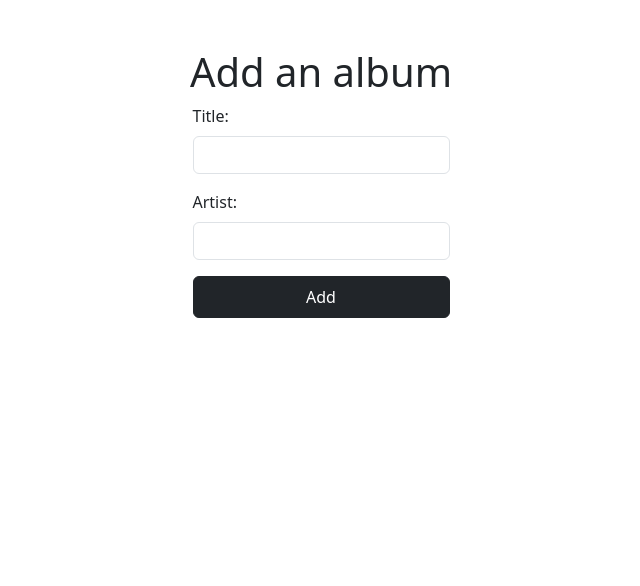
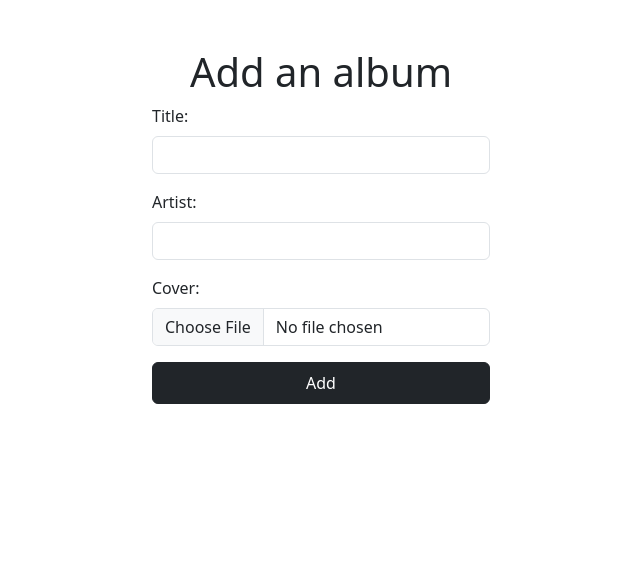
Before and after one commit to Fintani/MusicNotes, a Django app: page /music_notes/add/ in a window 1280 px wide. Shown: the part 80-666 px from the top of the page, without its empty margins (319-959 px from the left). Run offline with Django 3.2, Linux system fonts and the light colour scheme; a user stored in the database is signed in.

Commit message:
add cover created

```diff
--- a/music_notes/models.py
+++ b/music_notes/models.py
@@ -59,7 +59,7 @@
     title = models.CharField(max_length=255)
     slug = models.SlugField(unique=True, blank=True)
     artist = models.ForeignKey(Artist, on_delete=models.CASCADE, related_name="albums")
-    cover_image = models.ImageField(upload_to="albums/", blank=True, null=True)
+    cover_image = models.ImageField(upload_to="albums", blank=True, null=True)
     averageRating = models.DecimalField(max_digits=5, decimal_places=3, default=0)
 
     def save(self, *args, **kwargs):
--- a/music_notes/views.py
+++ b/music_notes/views.py
@@ -134,6 +134,7 @@
     if request.method == "POST":
         album_title = request.POST["title"]
         artist_name = request.POST["artist"]
+        album_cover = request.POST["cover"]
 
         artists = Artist.objects.filter(name=artist_name)
 
@@ -143,7 +144,7 @@
         else:
             artist = artists[0]
 
-        album = Album(title=album_title, artist=artist)
+        album = Album(title=album_title, artist=artist, cover_image=album_cover)
         album.save()
         return redirect(reverse("music_notes:index"))
     return render(request, "music_notes/add.html")
--- a/templates/music_notes/add.html
+++ b/templates/music_notes/add.html
@@ -22,6 +22,11 @@
                 <input type="artist" class="form-control" name="artist" id="artist" required>
             </div>
 
+            <div class="mb-3">
+                <label for="cover" class="form-label">Cover:</label>
+                <input type="file" class="form-control" name="cover" id="cover">
+            </div>
+
             <button type="submit" class="btn btn-dark w-100 py-2">Add</button>
         </form>
     </div>
```
Also changed, not shown: music_notes/forms.py (+5 -4 lines), db.sqlite3, media/Red.jpg (added), media/profile_images/test.jpg (added), music_notes/migrations/0008_auto_20250327_1620.py (added).
